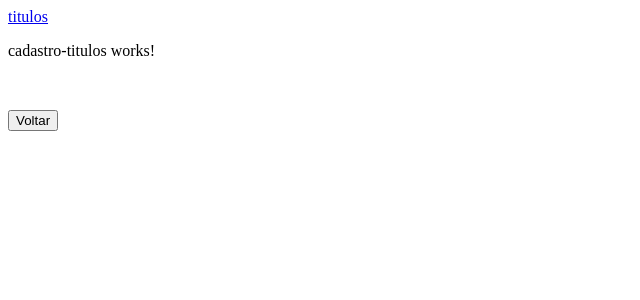
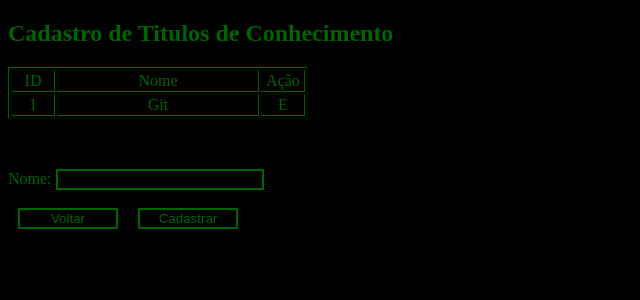
Before and after one commit to Kazamex/Conhecimento, an Angular app in the folder Angular/OrganizadorConhecimento/: page /cadastro-titulos in a window 1280 px wide. Shown: the top 300 px of the page, without its empty margins (0-640 px from the left). Built offline with nearby package versions, Linux system fonts and the light colour scheme.

Commit message:
CoCorreção da estrutura da bd

```diff
--- a/Angular/OrganizadorConhecimento/src/app/app.component.html
+++ b/Angular/OrganizadorConhecimento/src/app/app.component.html
@@ -1 +1,3 @@
-<router-outlet></router-outlet>
+<div class="container">
+  <router-outlet></router-outlet>
+ </div>
--- a/Angular/OrganizadorConhecimento/src/app/components/cadastro-titulos/cadastro-titulos.component.css
+++ b/Angular/OrganizadorConhecimento/src/app/components/cadastro-titulos/cadastro-titulos.component.css
@@ -0,0 +1,7 @@
+.celula-titulo-id {
+  width:40px;
+}
+
+.celula-excluir {
+  width: 40px;
+}
--- a/Angular/OrganizadorConhecimento/src/app/components/cadastro-titulos/cadastro-titulos.component.html
+++ b/Angular/OrganizadorConhecimento/src/app/components/cadastro-titulos/cadastro-titulos.component.html
@@ -1,5 +1,21 @@
-<a routerLink="/titulos">titulos</a>
-<p>cadastro-titulos works!</p>
+
+<h2>Cadastro de Titulos de Conhecimento</h2>
+<table border="solid 1" class="tabela-titulos-cadastrados">
+  <tr>
+    <td class="celula-titulo-id">ID</td>
+    <td>Nome</td>
+    <td class="celula-excluir">Ação</td>
+  </tr>
+  <tr>
+    <td class="celula-titulo-id">1</td>
+    <td>Git</td>
+    <td class="celula-excluir"><a>E</a></td>
+  </tr>
+</table>
 <div style="margin-top:50px">
-  <button (click)="voltar()">Voltar</button>
+  <label>Nome: </label><input type="text" style="width: 200px;
+         background-color:black; border-color: darkgreen; color: darkgreen; border:solid 2px" />
+  <br><br>
+  <button class="botao-cadastro-titulos" (click)="voltar()">Voltar</button>
+  <button class="botao-cadastro-titulos" (click)="cadastrar()">Cadastrar</button>
 </div>
--- a/Angular/OrganizadorConhecimento/src/app/components/cadastro-titulos/cadastro-titulos.component.ts
+++ b/Angular/OrganizadorConhecimento/src/app/components/cadastro-titulos/cadastro-titulos.component.ts
@@ -12,7 +12,10 @@ export class CadastroTitulosComponent implements OnInit {
 
   ngOnInit(): void {
   }
+
   voltar() {
     this.router.navigate(['titulos']);
   }
+
+  cadastrar() { }
 }
--- a/Angular/OrganizadorConhecimento/src/index.html
+++ b/Angular/OrganizadorConhecimento/src/index.html
@@ -7,7 +7,7 @@
   <meta name="viewport" content="width=device-width, initial-scale=1">
   <link rel="icon" type="image/x-icon" href="favicon.ico">
 </head>
-<body>
+<body class="container">
   <app-root></app-root>
 </body>
 </html>
--- a/Angular/OrganizadorConhecimento/src/styles.css
+++ b/Angular/OrganizadorConhecimento/src/styles.css
@@ -1 +1,27 @@
 /* You can add global styles to this file, and also import other style files */
+.container {
+  background-color: black;
+  color: darkgreen;
+
+}
+
+.container {
+  background-color: black;
+  color: darkgreen;
+}
+
+.botao-cadastro-titulos {
+  width: 100px;
+  margin: 0 10px;
+  background-color: black;
+  border-color: darkgreen;
+  color: darkgreen;
+  border: solid 2px;
+}
+
+.tabela-titulos-cadastrados {
+  width: 300px;
+  text-align: center;
+  border-color: darkgreen;
+  color: darkgreen;
+}
```
Also changed, not shown: 1 other file (tests, documents, lock files or other folders).
